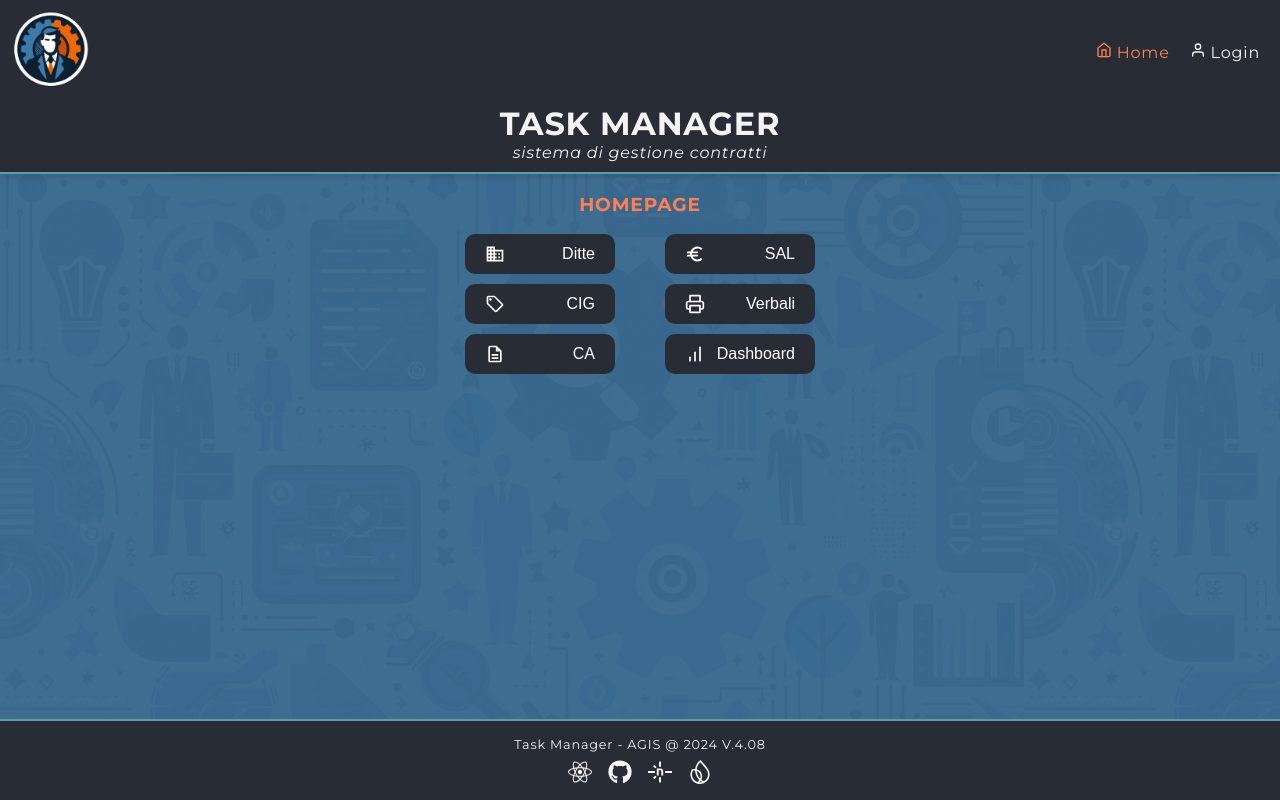
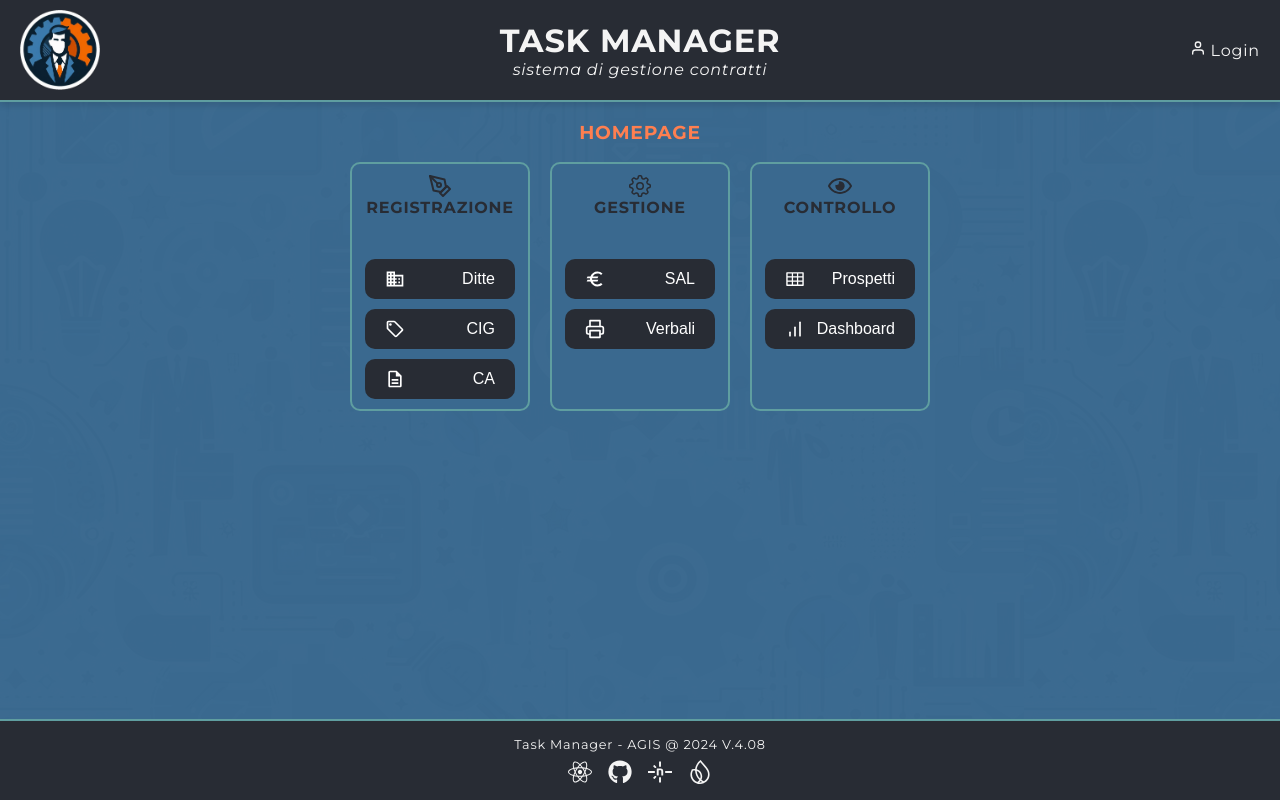
Before and after one commit to RobertoCastelli/task-manager, a React (Create React App) app: page / in a window 1280 px wide. Built offline with nearby package versions, Linux system fonts and the light colour scheme; no server answers; the database is empty.

Commit message:
Sitemato css layout homepage

```diff
--- a/src/App.js
+++ b/src/App.js
@@ -1,6 +1,5 @@
 // app.js
 import Footer from "./components/Footer";
-import Navbar from "./components/navbar/Navbar";
 import Header from "./components/Header";
 import HomePage from "./pages/HomePage";
 
@@ -8,7 +7,6 @@ function App() {
   return (
     <div className="container">
       <main className="content">
-        <Navbar />
         <Header />
         <HomePage />
       </main>
--- a/src/components/Header.jsx
+++ b/src/components/Header.jsx
@@ -1,12 +1,22 @@
 // Header.js
 import React from "react";
 import "../styles/Header.css";
+import Navbar from "../components/navbar/Navbar";
+import TMLogo from "../images/task_logo.jpg";
 
 const Header = () => {
   return (
     <header>
-      <h1 className="header-title">task manager</h1>
-      <div className="header-subtitle">sistema di gestione contratti</div>
+      <div className="header-logo">
+        <img src={TMLogo} alt="task_logo" />
+      </div>
+      <div className="header-navbar">
+        <Navbar />
+      </div>
+      <div className="header-title">
+        <h1>task manager</h1>
+        <div className="header-subtitle">sistema di gestione contratti</div>
+      </div>
     </header>
   );
 };
--- a/src/components/navbar/Navbar.jsx
+++ b/src/components/navbar/Navbar.jsx
@@ -1,26 +1,12 @@
 import React from "react";
 import "../../styles/Navbar.css";
-import TMLogo from "../../images/task_logo.jpg";
-import { FiHome, FiUser } from "react-icons/fi";
+import { FiUser } from "react-icons/fi";
 import { NavLink } from "react-router-dom";
 
 const Navbar = () => {
   return (
     <nav>
-      <div>
-        <img src={TMLogo} alt="task_logo" />
-      </div>
-
       <ul className="navbar-ul">
-        <li className="navbar-li">
-          <NavLink
-            exact
-            to="/"
-            className={({ isActive }) => (isActive ? "active" : undefined)}
-          >
-            <FiHome /> Home
-          </NavLink>
-        </li>
         <li className="navbar-li">
           <NavLink
             to="/login"
--- a/src/pages/HomePage.jsx
+++ b/src/pages/HomePage.jsx
@@ -1,6 +1,9 @@
 import React from "react";
 import "../styles/HomePage.css";
-import { FiBarChart, FiPrinter } from "react-icons/fi";
+import { FiBarChart, FiPrinter, FiPenTool } from "react-icons/fi";
+import { GoGear } from "react-icons/go";
+import { FaRegEye } from "react-icons/fa";
+import { AiOutlineTable } from "react-icons/ai";
 import {
   MdBusiness,
   MdOutlineLocalOffer,
@@ -13,6 +16,10 @@ const HomePage = () => {
     <main className="homepage-container">
       <h3 className="homepage-title">homepage</h3>
       <div className="homepage-form">
+        <div className="homepage-subtitle">
+          <FiPenTool />
+          <h4>registrazione</h4>
+        </div>
         <div className="homepage-ditte">
           <button>
             <MdBusiness /> Ditte
@@ -30,7 +37,11 @@ const HomePage = () => {
         </div>
       </div>
 
-      <div className="homepage-utility">
+      <div className="homepage-manage">
+        <div className="homepage-subtitle">
+          <GoGear />
+          <h4>gestione</h4>
+        </div>
         <div className="homepage-sal">
           <button>
             <MdEuro /> SAL
@@ -41,9 +52,24 @@ const HomePage = () => {
             <FiPrinter /> Verbali
           </button>
         </div>
+      </div>
+
+      <div className="homepage-control">
+        <div className="homepage-subtitle">
+          <FaRegEye />
+          <h4>controllo</h4>
+        </div>
+
+        <div className="homepage-prospetti">
+          <button>
+            <AiOutlineTable />
+            Prospetti
+          </button>
+        </div>
         <div className="homepage-dashboard">
           <button>
-            <FiBarChart /> Dashboard
+            <FiBarChart />
+            Dashboard
           </button>
         </div>
       </div>
--- a/src/styles/Header.css
+++ b/src/styles/Header.css
@@ -1,6 +1,13 @@
 /* Stili per l'header */
 header {
-  display:flex;
+  display:grid;
+  grid-template-columns: repeat(3,1fr);
+  grid-template-rows: 30px 70px;
+  grid-template-areas:
+  "logo title navbar"
+  "logo title navbar";
+
+
   box-shadow: 0 4px 6px rgba(0, 0, 0, 0.1);
   text-align: center;
   color: var(--white);
@@ -9,12 +16,36 @@ header {
   border-bottom: 2px solid var(--cadet-blue);
 }
 
+/* Immagine del logo */
+img {
+  width: 80px;
+  height: 80px;
+  margin-left: 20px;
+}
+
 .header-title {
-  margin: 0;
+  grid-area: title;
+}
+
+.header-navbar {
+  grid-area: navbar;
+  display: flex;
+  justify-content: flex-end;
+  align-items: center;
+}
+
+.header-logo {
+  display: flex;
+  justify-content: flex-start;
+  align-items: center;
+  grid-area: logo;
+}
+
+.header-title h1 {
+  margin-bottom: 0;
 }
 
 .header-subtitle {
   font-style: italic;
   text-transform: lowercase;
-  margin-bottom: 10px;
 }
--- a/src/styles/HomePage.css
+++ b/src/styles/HomePage.css
@@ -1,41 +1,9 @@
-.homepage-container {
-    display: grid;
-    justify-content: center;
-    border-radius: 10px;
-    grid-template-columns: repeat(2, 200px);
-    grid-template-rows: auto;
-    grid-template-areas:
-        "title title"
-        "form utility";
-}
-
-.homepage-title {
-    text-align: center;
-    color: var(--coral);
-    grid-area: title
-}
-
-.homepage-form,
-.homepage-utility {
-    display: grid;
-    grid-template-columns: 1fr;
-    gap: 10px;
-    justify-items: center;
-}
-
-.homepage-form {
-    grid-area: form;
-}
-
-.homepage-utility {
-    grid-area: utility;
-}
-
+/* Stili per i pulsanti */
 button {
     display: flex;
     justify-content: space-between;
     align-items: center;
-  width: 150px;
+    width: 150px;
     padding: 10px 20px;
     border: none;
     border-radius: 10px;
@@ -50,9 +18,81 @@ button {
 button:hover {
     color: var(--dark-slate-gray);
     background-color: var(--coral);
-    transform: translateY(-2px)
+    transform: translateY(-2px);
 }
 
 button svg {
     font-size: 20px;
 }
+
+/* Container principale */
+.homepage-container {
+    display: grid;
+    justify-content: center;
+    border-radius: 10px;
+    gap: 0 20px;
+    grid-template-columns: repeat(3, 180px);
+    grid-template-rows: auto;
+    grid-template-areas:
+        "title title title"
+        "form manage control";
+}
+
+.homepage-title {
+    text-align: center;
+    color: var(--coral);
+    grid-area: title;
+}
+
+/* Sezioni principali */
+.homepage-form,
+.homepage-manage,
+.homepage-control {
+    display: flex;
+    justify-content: flex-start;
+    align-items: center;
+    padding: 10px;
+    border: 2px solid var(--cadet-blue);
+    border-radius: 10px;
+    background-color: var(--ocean-blue);
+    flex-direction: column;
+    gap: 10px;
+}
+
+.homepage-form {
+    grid-area: form;
+}
+
+.homepage-manage {
+    grid-area: manage;
+}
+
+.homepage-control {
+    grid-area: control;
+}
+
+/* Effetto hover */
+.homepage-form:hover,
+.homepage-manage:hover,
+.homepage-control:hover {
+    border: 2px solid transparent;
+    outline: 2px solid var(--coral);
+    box-shadow: 0 4px 6px rgba(0, 0, 0, 0.3);
+}
+
+/* Stili per i sottotitoli */
+.homepage-subtitle {
+    display: flex;
+    flex-direction: column;
+    align-items: center;
+    color: var(--dark-slate-gray);
+    margin-bottom: 10px;
+}
+
+.homepage-subtitle h4 {
+    margin-top: 0px;
+}
+
+.homepage-subtitle svg {
+    font-size: 24px;
+}
--- a/src/styles/Navbar.css
+++ b/src/styles/Navbar.css
@@ -1,18 +1,3 @@
-/* Stili per la navbar */
-nav {
-  display: flex;
-  justify-content: space-between;
-  align-items: center;
-  background-color: var(--dark-slate-gray);
-}
-
-/* Immagine del logo */
-img {
-  width: 100px;
-  height: 100px;
-
-}
-
 /* Stili per le liste */
 .navbar-ul {
   display: flex;
--- a/src/styles/index.css
+++ b/src/styles/index.css
@@ -9,6 +9,7 @@
     --ocean-blue: #3a698f;
     --white: #f4f4f4;
     --grey: #555;
+    --light-grey: #ccc;
 }
 
 body {
@@ -28,12 +29,12 @@ body::before {
   position: absolute;
   top: 0;
   left: 0;
-  z-index: -1; /* Assicurati che l'overlay sia dietro il contenuto */
+  z-index: -1;
   width: 100%;
   height: 100%;
   background: url("../images/bg.jpg");
   content: "";
-  opacity: 0.03; /* Regola l'opacità dell'immagine di background */
+  opacity: 0.01; /* Regola l'opacità dell'immagine di background */
 }
 
 code {
```
Also changed, not shown: src/images/task_logo.jpg.
